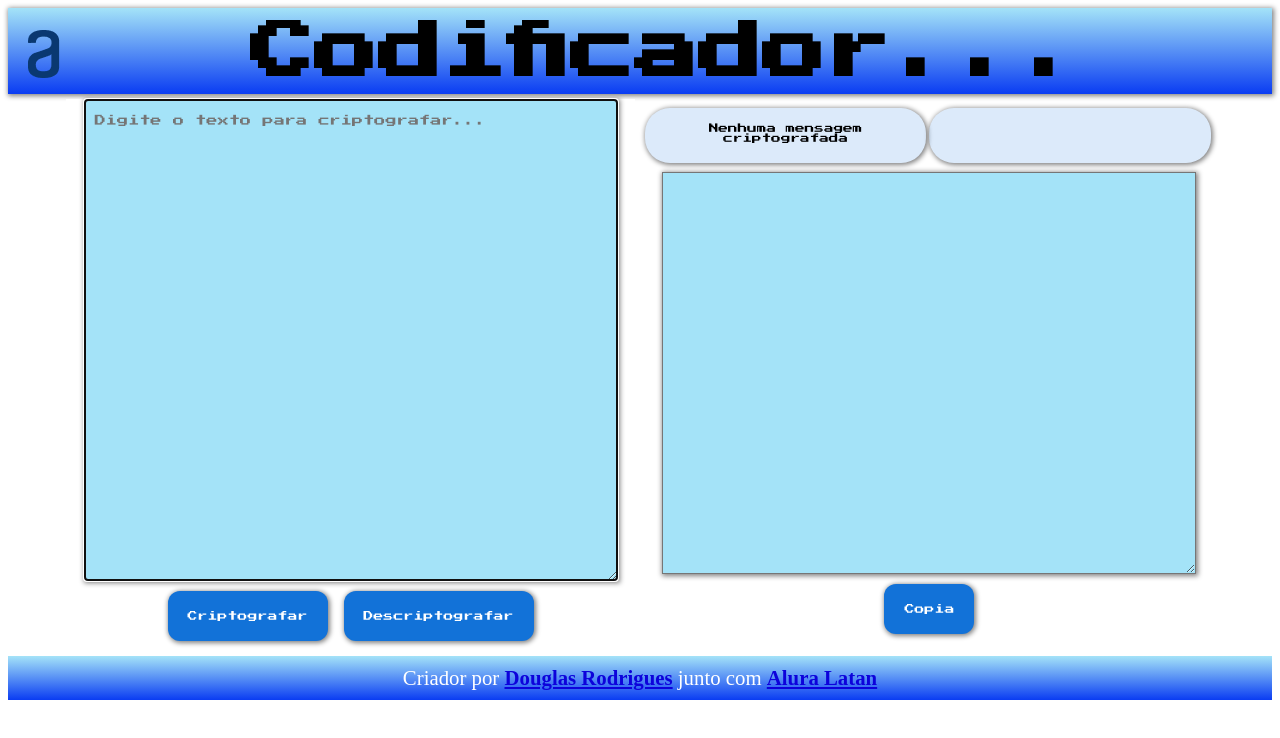
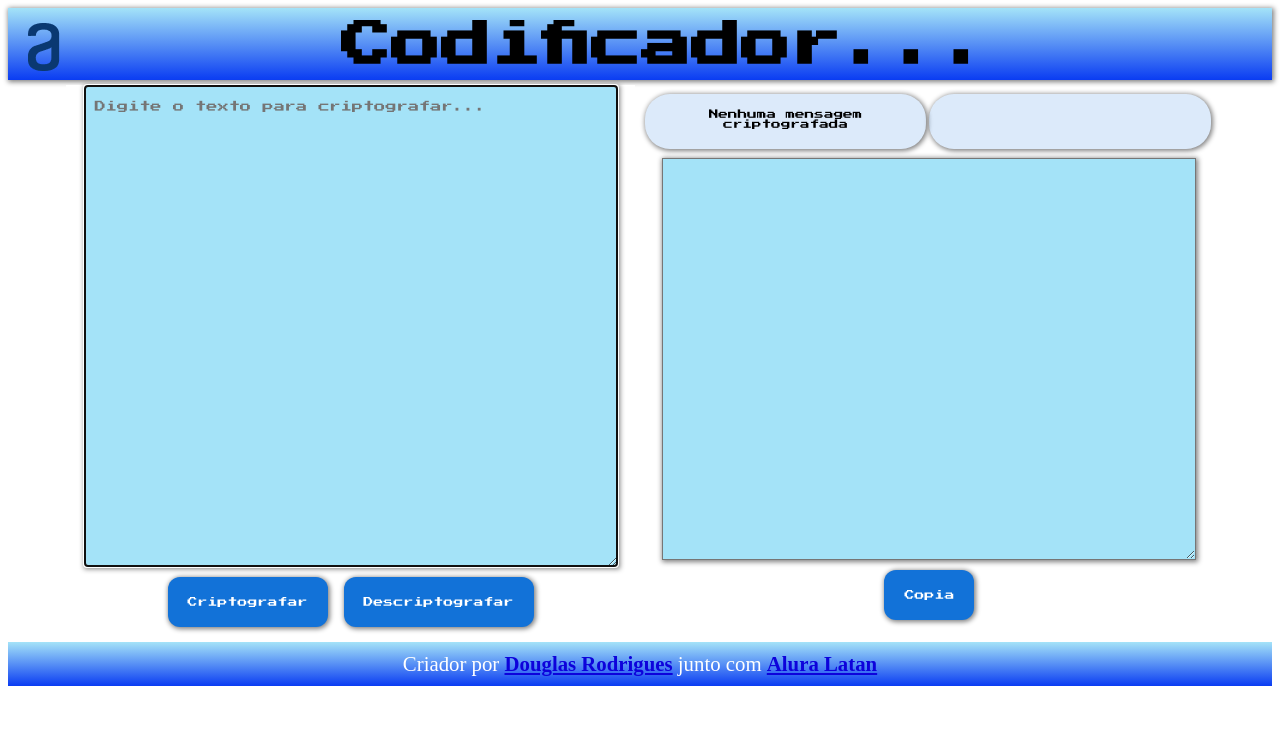
Before and after one commit to DevDouglasConectado/Challenge-Oracle-One-Desafio1, a plain HTML site: page index.html in a window 1280 px wide. Drawn offline with Linux system fonts and the light colour scheme.

Commit message:
alteracao final no titulo

```diff
--- a/style.css
+++ b/style.css
@@ -58,7 +58,7 @@ header img{
     overflow: hidden;
     text-align: center;
     width: 75%;
-    font-size: min(65px,5vw) ;
+    font-size: min(50px,6vw) ;
 }
 
 header h1{
```
